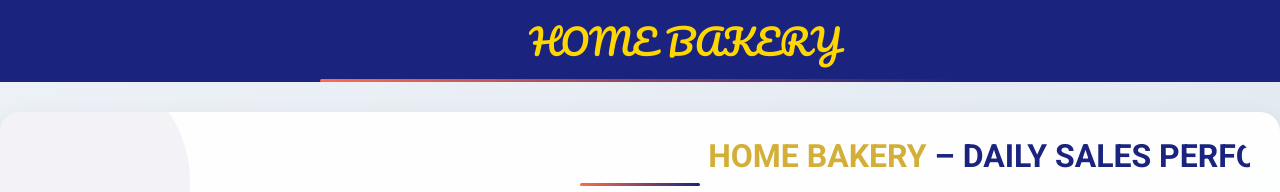
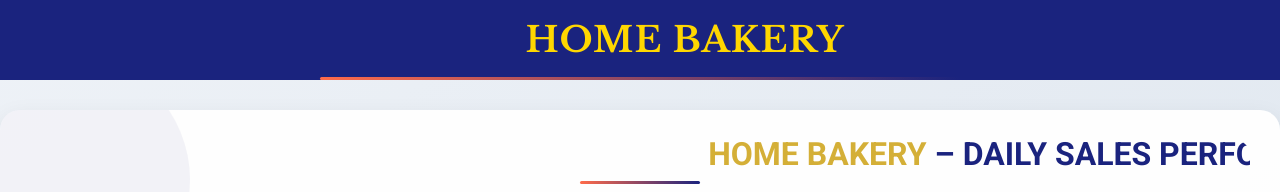
Before and after one commit to Sathik2000/HB_Daily_Sales_Report, a plain HTML site: page index.html in a window 1280 px wide. Shown: the top 192 px of the page. Drawn offline with nearby package versions, Linux system fonts and the light colour scheme.

Commit message:
Update index.html

```diff
--- a/index.html
+++ b/index.html
@@ -6,7 +6,7 @@
 <title>Home Bakery - Daily Sales Performance</title>
 
 <!-- Google Fonts -->
-<link href="https://fonts.googleapis.com/css2?family=Pacifico&family=Roboto:wght@400;500;700&display=swap" rel="stylesheet">
+<link href="https://fonts.googleapis.com/css2?family=Libre+Baskerville:wght@400;700&family=Roboto:wght@400;500;700&display=swap" rel="stylesheet">
 
 <style>
 /* BODY & BACKGROUND */
@@ -51,12 +51,13 @@ body, html {
 
 /* Design font for the header title */
 .header h1 {
-    font-family: 'Pacifico', cursive;
+    font-family: 'Libre Baskerville', serif;
     font-size: 2.2em;
     margin: 0;
-    font-weight: 400;
+    font-weight: 700;
     text-align: left;
     color: #ffd700;
+    letter-spacing: 1px;
 }
 
 /* Gradient underline */
```
